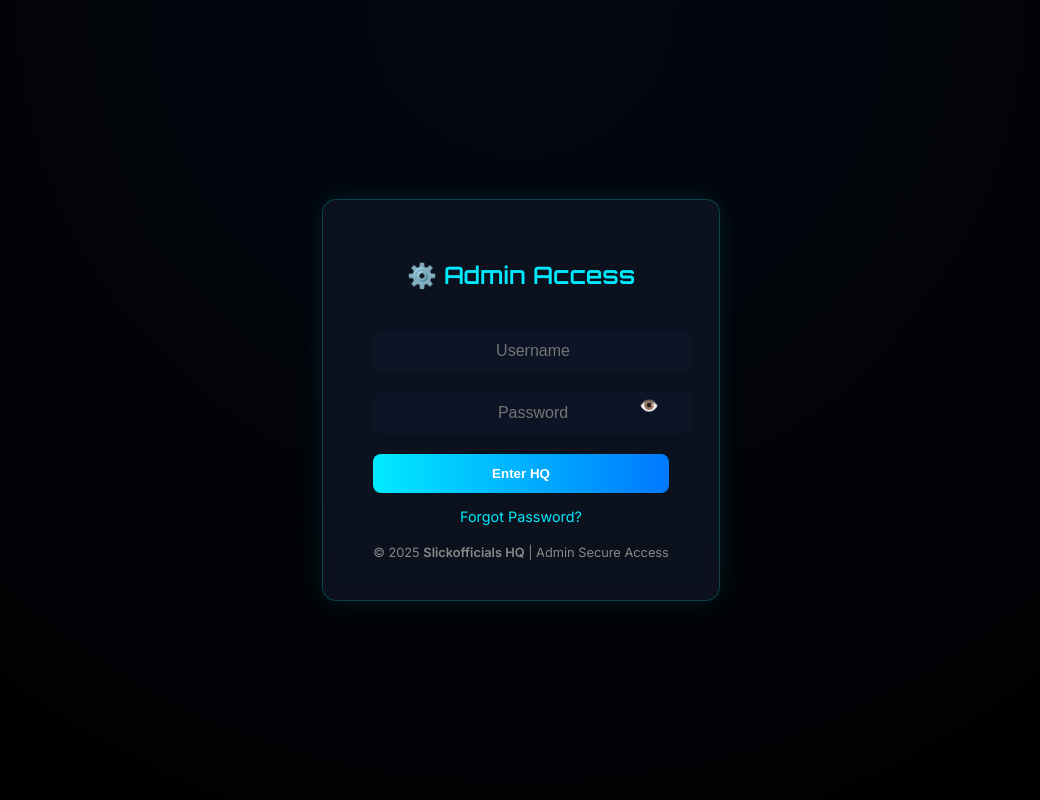
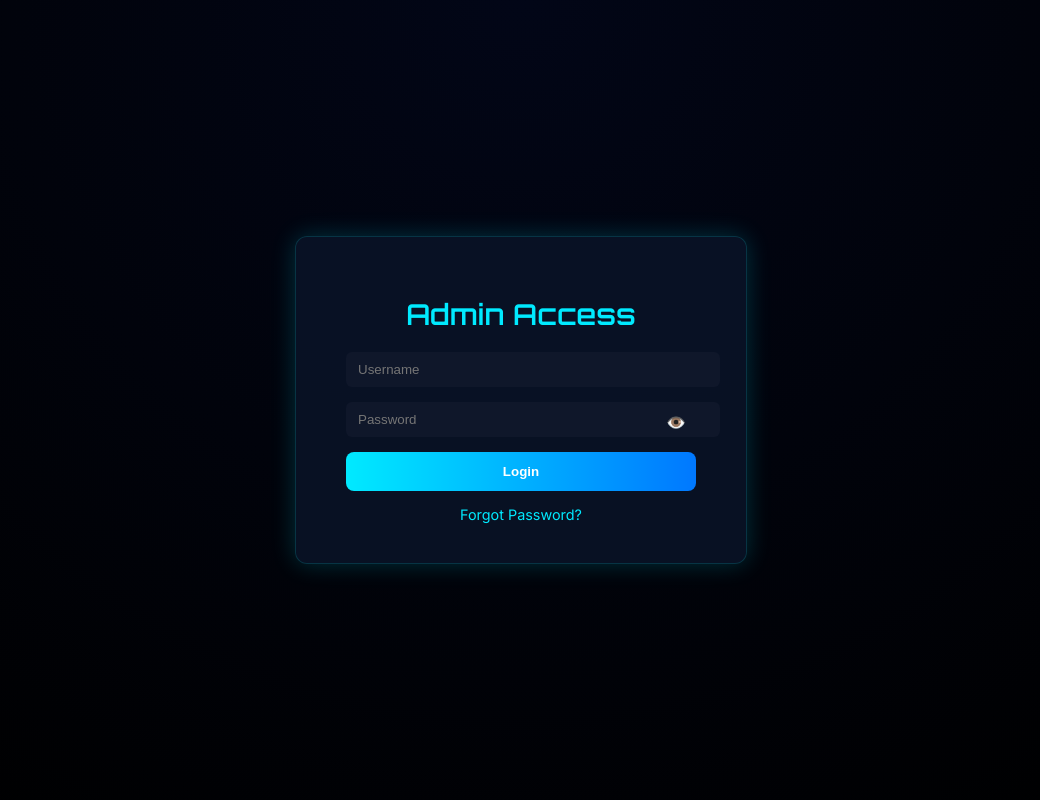
Before and after one commit to slickofficials/SlickOfficials-HQ-HUB, a Flask app: page /login in a window 1280 px wide. Shown: the whole page, without its empty margins (119-1159 px from the left). Run offline with Flask 3, Linux system fonts and the light colour scheme.

Commit message:
Update login.html

```diff
--- a/templates/login.html
+++ b/templates/login.html
@@ -3,121 +3,103 @@
 <head>
   <meta charset="UTF-8">
   <meta name="viewport" content="width=device-width, initial-scale=1.0">
-  <title>Slickofficials HQ | Admin Login</title>
+  <title>Admin Login | Slickofficials HQ</title>
   <link href="https://fonts.googleapis.com/css2?family=Orbitron:wght@600&family=Inter:wght@400;600&display=swap" rel="stylesheet">
   <style>
     body {
-      margin: 0;
-      height: 100vh;
+      background: radial-gradient(circle at top, #020617, #000);
+      font-family: 'Inter', sans-serif;
       display: flex;
       justify-content: center;
       align-items: center;
-      background: radial-gradient(circle at top, #030711, #000);
-      color: #e0e0e0;
-      font-family: 'Inter', sans-serif;
+      height: 100vh;
+      color: #fff;
+      margin: 0;
     }
-
-    .login-container {
-      background: rgba(15, 20, 35, 0.85);
+    .login-box {
+      background: rgba(10, 20, 40, 0.85);
       padding: 40px 50px;
-      border-radius: 14px;
-      box-shadow: 0 0 25px rgba(0, 255, 255, 0.1);
+      border-radius: 12px;
       text-align: center;
-      border: 1px solid rgba(0, 255, 255, 0.2);
-      backdrop-filter: blur(8px);
+      width: 350px;
+      box-shadow: 0 0 25px rgba(0, 238, 255, 0.2);
+      border: 1px solid rgba(0, 255, 255, 0.15);
     }
-
-    h2 {
+    h1 {
       font-family: 'Orbitron', sans-serif;
       color: #00eaff;
-      margin-bottom: 30px;
+      font-size: 1.8rem;
+      margin-bottom: 20px;
     }
-
     input {
       width: 100%;
-      padding: 12px;
-      margin: 10px 0;
+      padding: 10px 12px;
       border: none;
-      border-radius: 8px;
-      background: #0d1425;
-      color: #e0e0e0;
-      font-size: 1rem;
-      text-align: center;
       outline: none;
+      border-radius: 6px;
+      background: #0f172a;
+      color: white;
+      margin-bottom: 15px;
     }
-
-    .password-container {
-      position: relative;
-    }
-
-    .eye-icon {
-      position: absolute;
-      right: 10px;
-      top: 13px;
-      cursor: pointer;
-      color: #00eaff;
-    }
-
     button {
       width: 100%;
       padding: 12px;
-      background: linear-gradient(90deg, #00eaff, #0078ff);
       border: none;
       border-radius: 8px;
-      font-weight: 600;
-      color: #fff;
-      margin-top: 10px;
+      background: linear-gradient(90deg, #00eaff, #0078ff);
+      color: white;
+      font-weight: bold;
       cursor: pointer;
       transition: 0.3s;
     }
-
     button:hover {
       transform: scale(1.05);
       box-shadow: 0 0 15px #00eaff;
     }
-
-    .forgot {
+    .forgot-link {
       display: block;
       margin-top: 15px;
       color: #00eaff;
+      font-size: 0.9rem;
       text-decoration: none;
-      font-size: 0.9rem;
     }
-
-    .forgot:hover {
+    .forgot-link:hover {
       text-decoration: underline;
     }
-
-    footer {
-      margin-top: 20px;
-      font-size: 0.8rem;
-      color: #888;
+    .eye {
+      position: absolute;
+      right: 10px;
+      top: 10px;
+      cursor: pointer;
+      color: #00eaff;
+    }
+    .password-wrapper {
+      position: relative;
+    }
+    .error {
+      color: #ff4444;
+      margin-bottom: 10px;
     }
   </style>
 </head>
 <body>
-
-  <div class="login-container">
-    <h2>⚙️ Admin Access</h2>
-    <form method="POST">
-      <input type="text" name="username" placeholder="Username" required>
-      <div class="password-container">
-        <input type="password" id="password" name="password" placeholder="Password" required>
-        <span class="eye-icon" onclick="togglePassword()">👁️</span>
-      </div>
-      <button type="submit">Enter HQ</button>
-    </form>
-
-    <a href="{{ url_for('forgot_password') }}" class="forgot">Forgot Password?</a>
-    <footer>© 2025 <strong>Slickofficials HQ</strong> | Admin Secure Access</footer>
-  </div>
+  <form class="login-box" method="POST">
+    <h1>Admin Access</h1>
+    {% if error %}<div class="error">{{ error }}</div>{% endif %}
+    <input type="text" name="username" placeholder="Username" required>
+    <div class="password-wrapper">
+      <input type="password" id="password" name="password" placeholder="Password" required>
+      <span class="eye" onclick="togglePassword()">👁️</span>
+    </div>
+    <button type="submit">Login</button>
+    <a href="{{ url_for('forgot_password') }}" class="forgot-link">Forgot Password?</a>
+  </form>
 
   <script>
     function togglePassword() {
-      const pwd = document.getElementById('password');
-      pwd.type = pwd.type === 'password' ? 'text' : 'password';
+      const pwd = document.getElementById("password");
+      pwd.type = pwd.type === "password" ? "text" : "password";
     }
   </script>
-
 </body>
 </html>
```
